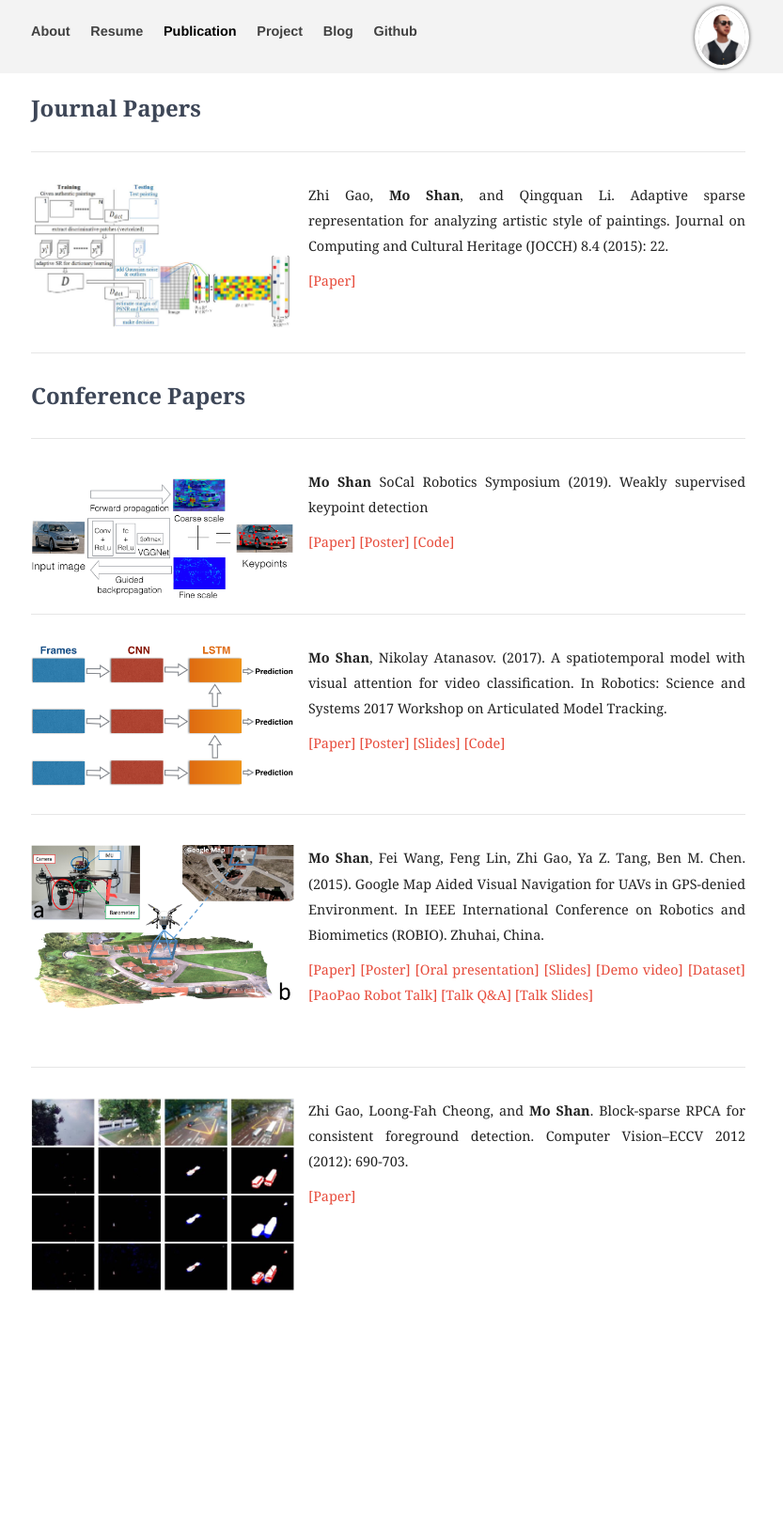
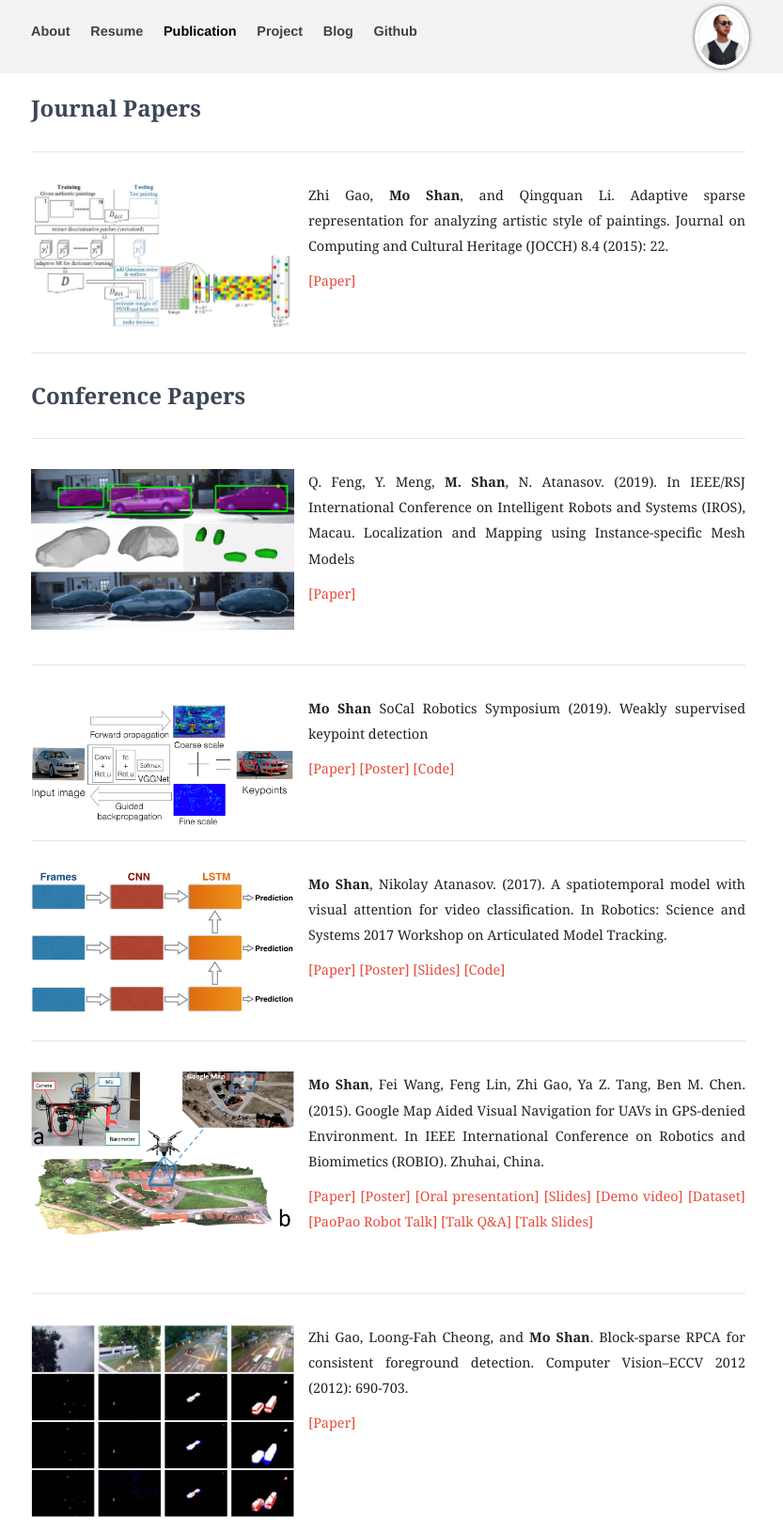
Before and after one commit to moshanATucsd/moshanATucsd.github.io, a Jekyll site: the page built from publication/index.html, in a window 1280 px wide. Shown: the whole page at 94% size, without its empty margins (227-1060 px from the left). Built offline with Jekyll 4.4.1, drawn with Linux system fonts in a browser that asks for light colours; nearby versions of some CDN libraries; before the commit the page ends 1389 px from its top, so only the background shows below that.

Commit message:
add iros

```diff
--- a/publication/index.html
+++ b/publication/index.html
@@ -34,6 +34,27 @@ category: publication
 
 <section>
 <h2>Conference Papers</h2>
+
+<section>
+<div class="spacer"></div>
+    <section>
+    <div>
+        <p>
+        <img style="float: left; margin: 0px 15px 15px 0px;" src="/images/publication/iros_2019.png" alt="Oxford Screenshot" width="280" align="middle" hspace="20">
+        </p>
+
+        <p>
+        Q. Feng, Y. Meng, <strong>M. Shan</strong>, N. Atanasov. (2019). In
+        IEEE/RSJ International Conference on Intelligent Robots and Systems (IROS), Macau.
+        Localization and Mapping using Instance-specific Mesh Models
+        </p>
+
+        <p>
+        <a href="https://fengqiaojun.github.io/paper/Feng_DeformableMeshModel_IROS19.pdf">[Paper]</a>
+        </p>
+    </div>
+    </section>
+</section>
 
 <section>
 <div class="spacer"></div>
```
Also changed, not shown: images/publication/iros_2019.png (added), 2 other files.
